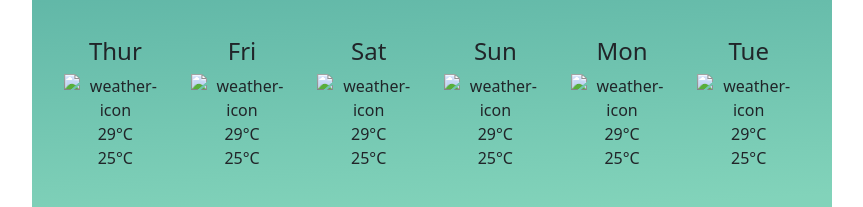
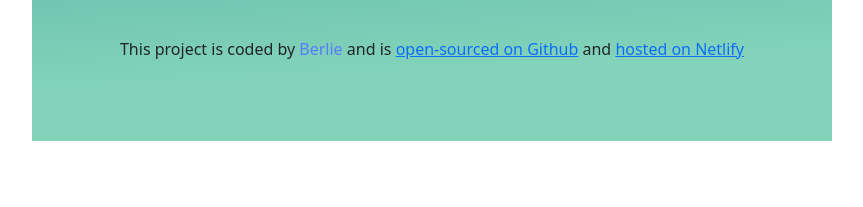
Before and after one commit to Boakyewaa/weather-app, a plain HTML site: page index.html in a window 1280 px wide. Shown: the part 429-636 px from the top of the page, without its empty margins (208-1071 px from the left). Drawn offline with nearby package versions, Linux system fonts and the light colour scheme; no server answers.

Commit message:
Took out the forecast

```diff
--- a/index.html
+++ b/index.html
@@ -87,109 +87,7 @@
 
 
 
-                <!-- Creating list of other days weather information -->
-                <div class="container">
-                    <div class="row">
-                        <div class="col">
-                            <h4 class="days">
-                                Thur
-                            </h4>
-                            <img src="" alt="weather-icon" class="icon-size">
-                            <br />
-                            <span class="max-temp">
-                                29&deg;C
-                            </span>
-                            <br />
-                            <span class="min-temp">
-                                25&deg;C
-                            </span>
-                        </div>
 
-
-                        <!--Day 2 -->
-
-                        <div class="col">
-                            <h4 class="days">
-                                Fri
-                            </h4>
-                            <img src="" alt="weather-icon" class="icon-size">
-                            <br />
-                            <span class="max-temp">
-                                29&deg;C
-                            </span>
-                            <br />
-                            <span class="min-temp">
-                                25&deg;C
-                            </span>
-                        </div>
-
-                        <!-- day 3 -->
-
-                        <div class="col">
-                            <h4 class="days">
-                                Sat
-                            </h4>
-                            <img src="" alt="weather-icon" class="icon-size">
-                            <br />
-                            <span class="max-temp">
-                                29&deg;C
-                            </span>
-                            <br />
-                            <span class="min-temp">
-                                25&deg;C
-                            </span>
-                        </div>
-                        <!--Day 4 -->
-
-                        <div class="col">
-                            <h4 class="days">
-                                Sun
-                            </h4>
-                            <img src="" alt="weather-icon" class="icon-size">
-                            <br />
-                            <span class="max-temp">
-                                29&deg;C
-                            </span>
-                            <br />
-                            <span class="min-temp">
-                                25&deg;C
-                            </span>
-                        </div>
-                        <!--Day 5 -->
-                        <div class="col">
-
-                            <h4 class="days">
-                                Mon
-                            </h4>
-                            <img src="" alt="weather-icon" class="icon-size">
-                            <br />
-                            <span class="max-temp">
-                                29&deg;C
-                            </span>
-                            <br />
-                            <span class="min-temp">
-                                25&deg;C
-                            </span>
-
-                        </div>
-                        <!--Day 6 -->
-                        <div class="col-12 col-sm-2">
-
-                            <h4 class="days">
-                                Tue
-                            </h4>
-                            <img src="" alt="weather-icon" class="icon-size">
-                            <br />
-                            <span class="max-temp">
-                                29&deg;C
-                            </span>
-                            <br />
-                            <span class="min-temp">
-                                25&deg;C
-                            </span>
-                        </div>
-                    </div>
-                </div>
                 <!-- Footer -->
                 <div>
                     <footer>
```
